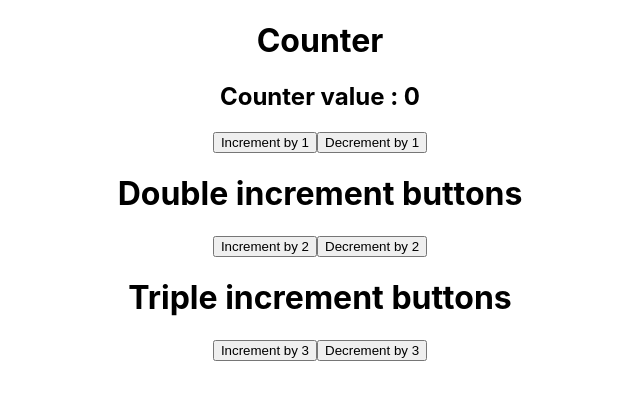
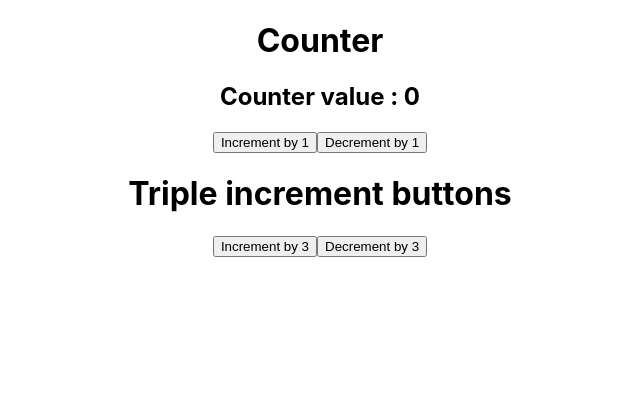
Before and after one commit to JiteshKadulkar/counter, a React (Create React App) app in the folder counter/: page / in a window 1280 px wide. Shown: the top 400 px of the page, without its empty margins (320-960 px from the left). Built offline with nearby package versions, Linux system fonts and the light colour scheme.

Commit message:
second modify2

```diff
--- a/counter/src/App.js
+++ b/counter/src/App.js
@@ -13,13 +13,7 @@ function App() {
     setCount(count-1)
   }
 
-  const increment2=()=>{
-    setCount(count+2)
-  }
 
-  const decrement2=()=>{
-    setCount(count-2)
-  }
 
   const increment3=()=>{
     setCount(count+3)
@@ -35,9 +29,6 @@ function App() {
       <h2>Counter value : {count}</h2>
       <button onClick={increment}>Increment by 1</button>
       <button onClick={decrement}>Decrement by 1</button>
-      <h1>Double increment buttons</h1>
-      <button onClick={increment2}>Increment by 2</button>
-      <button onClick={decrement2}>Decrement by 2</button>
       <h1>Triple increment buttons</h1>
       <button onClick={increment3}>Increment by 3</button>
       <button onClick={decrement3}>Decrement by 3</button>
```
